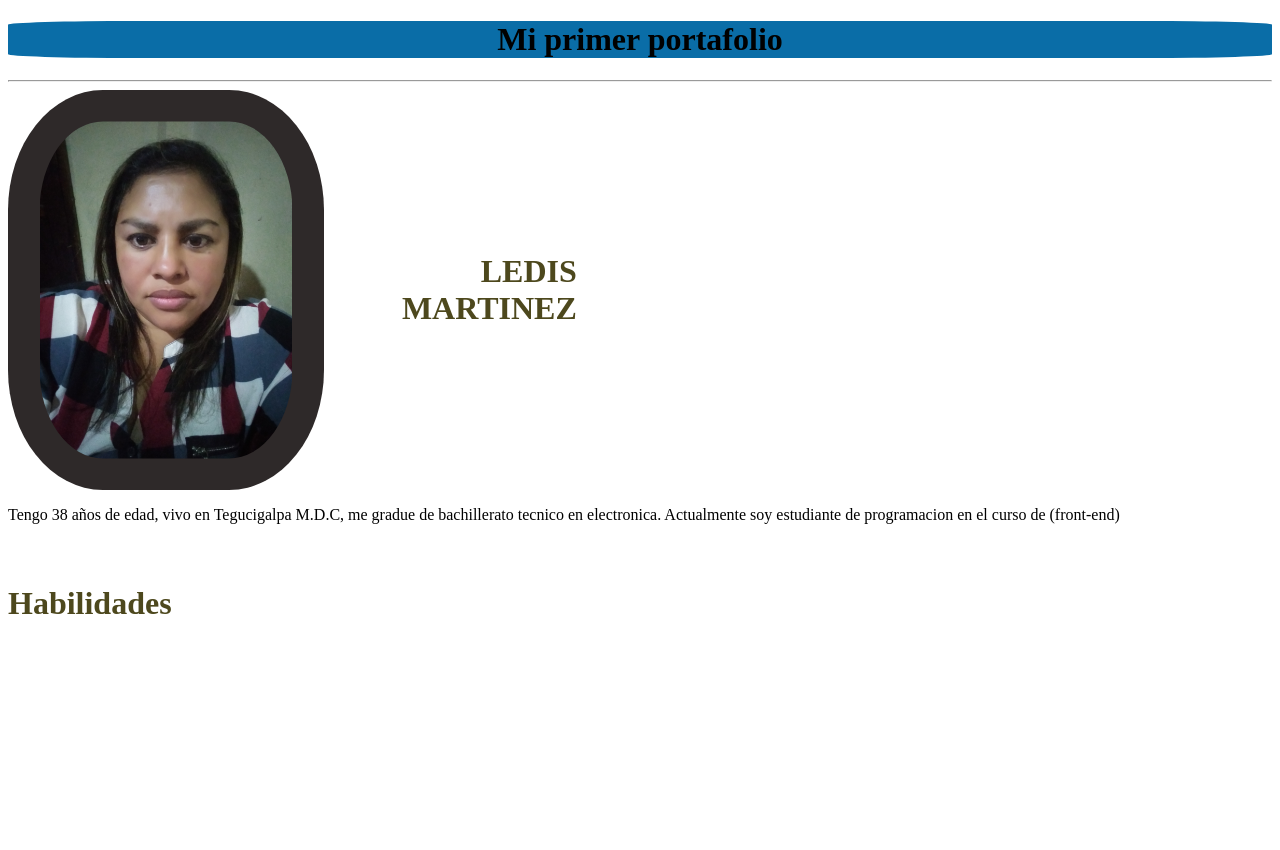
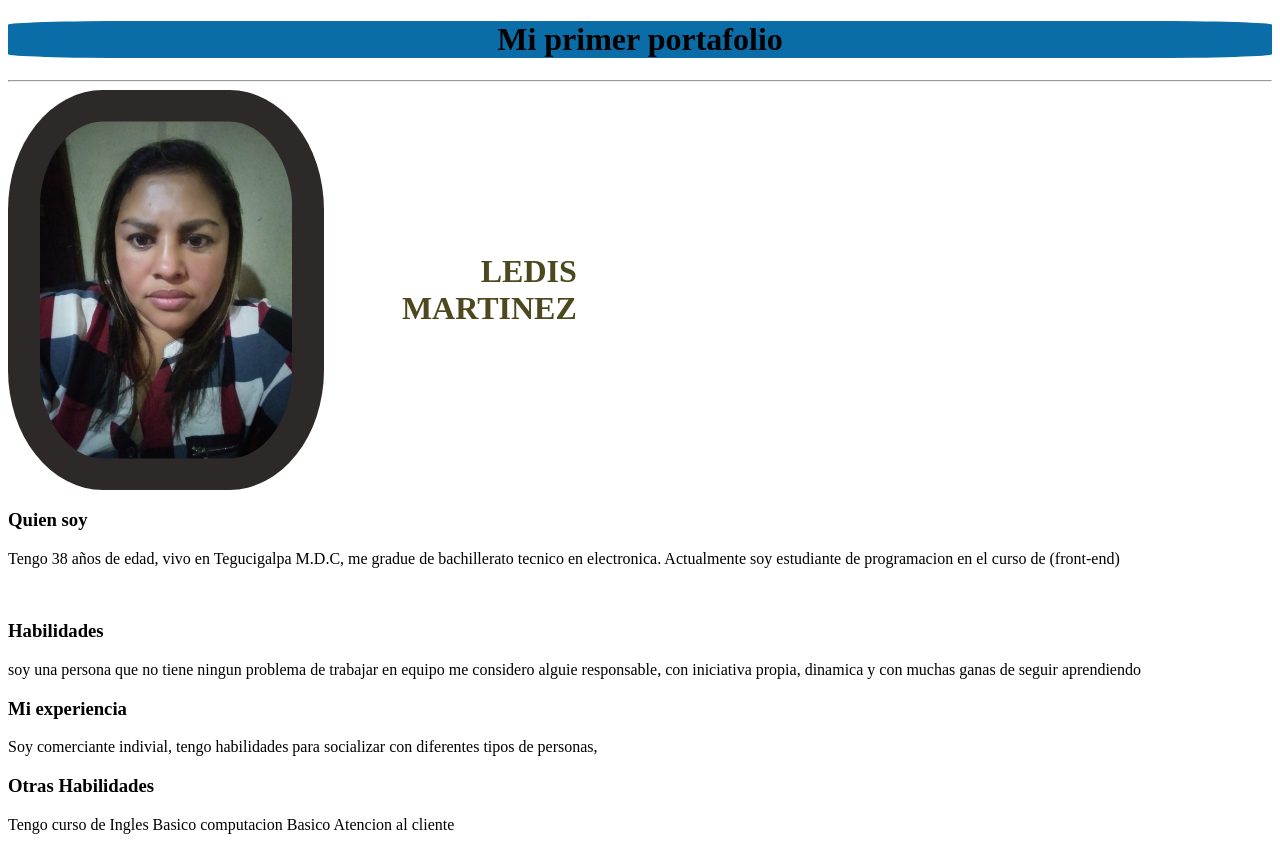
Before and after one commit to ondinagarcia/drilling8, a plain HTML site: page index.html in a window 1280 px wide. Before the commit the page ends 800 px from the top, so only its background shows below. Drawn offline with Linux system fonts and the light colour scheme.

Commit message:
Texto de descripcion

```diff
--- a/index.html
+++ b/index.html
@@ -19,6 +19,7 @@
    </div>
 <section>
     <div class="texto">
+        <h3>Quien soy </h3>
         <p>Tengo 38 años de edad, vivo en Tegucigalpa M.D.C, me gradue de bachillerato tecnico en electronica. Actualmente soy estudiante de programacion en el curso de (front-end)</p>
         <br>
 
@@ -28,7 +29,19 @@
 </section>
 
 
-<h2>Habilidades</h2>
+<h3>Habilidades</h3>
+<div class="descripcionha    H1">
+<p>soy una persona que no tiene ningun problema de trabajar en equipo me considero alguie responsable, con iniciativa propia, dinamica y con muchas ganas de seguir aprendiendo  </p>
+</div>
 
+<h3>Mi experiencia</h3>
+<p>Soy comerciante indivial, tengo habilidades para socializar con diferentes tipos de personas, </p>
+
+<h3>Otras Habilidades</h3>
+<p>Tengo curso de Ingles Basico
+    computacion Basico
+    Atencion al cliente
+
+</p>
 </body>
 </html>
```
